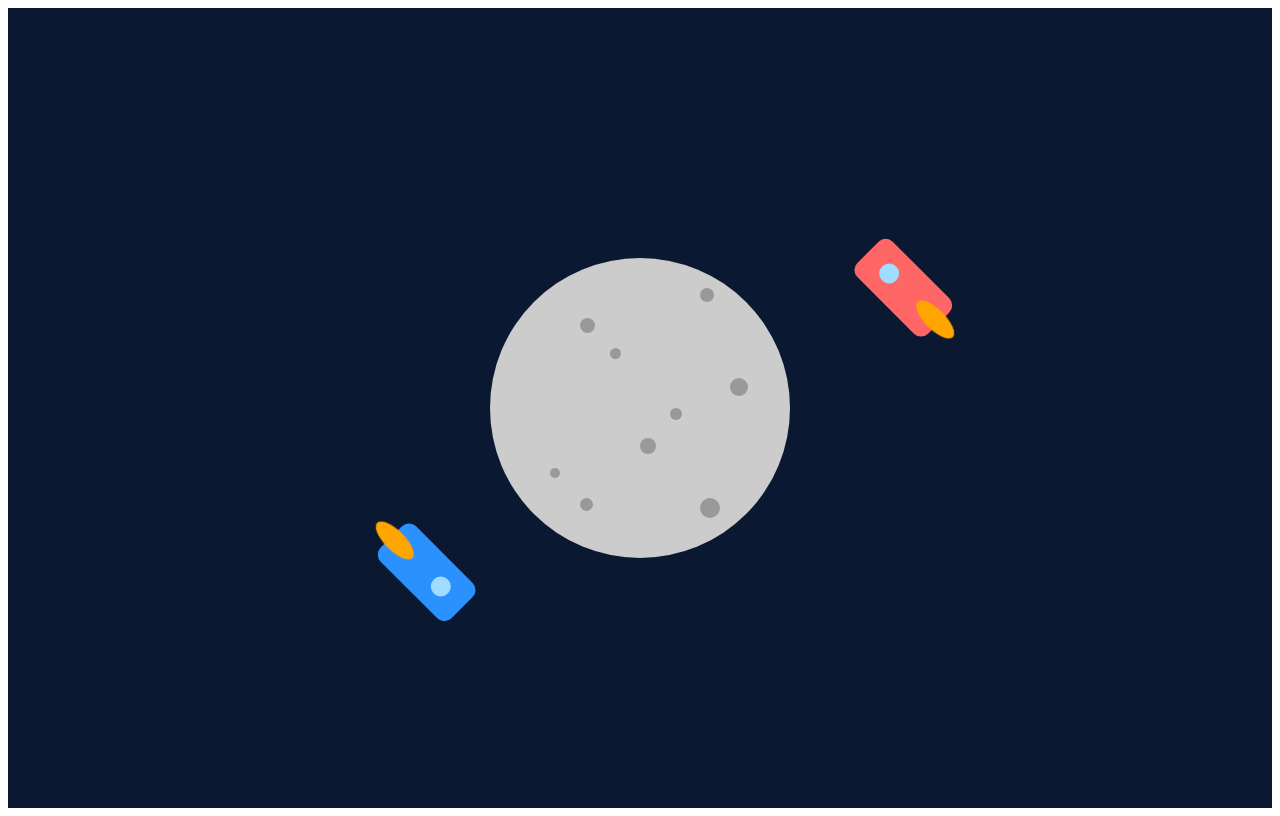
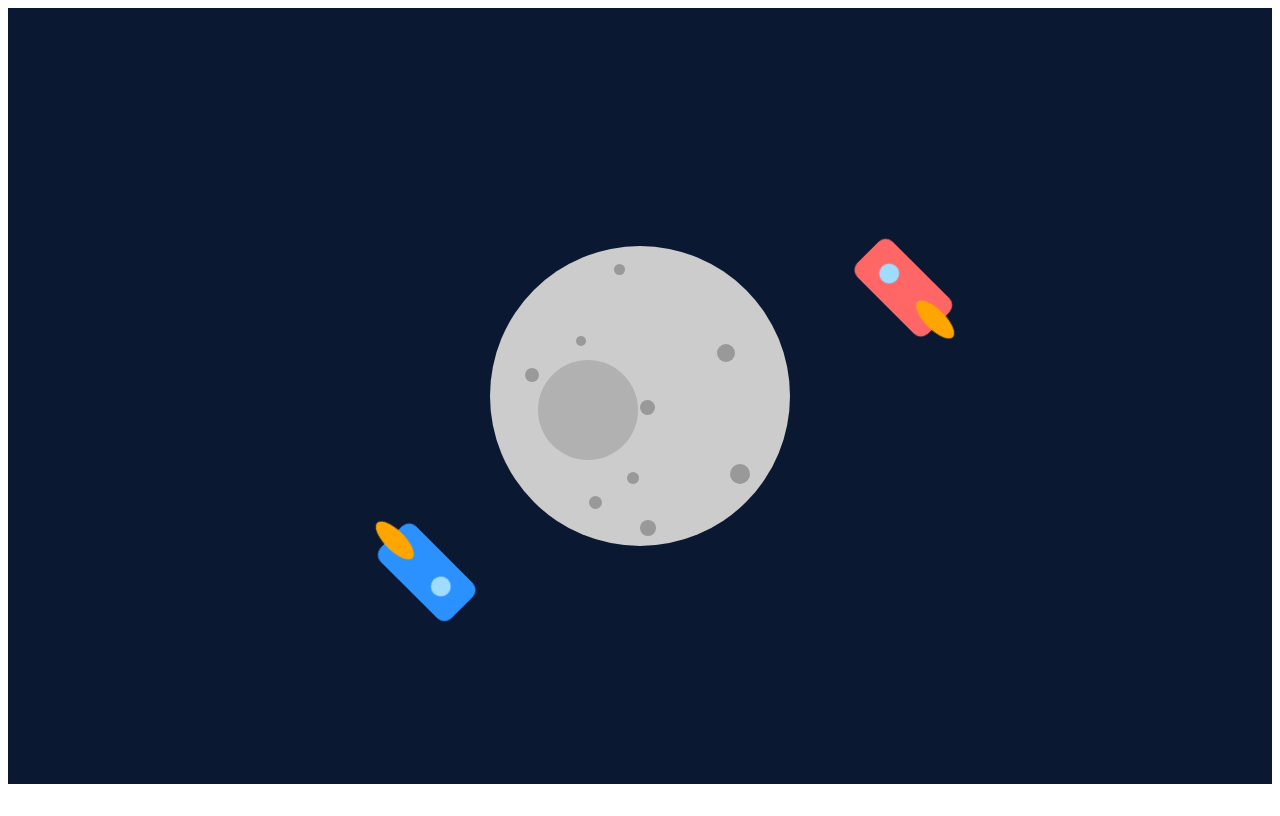
Before and after one commit to Estuardo07/Lab4-19202, a plain HTML site: page index.html in a window 1280 px wide. Drawn offline with Linux system fonts and the light colour scheme.

Commit message:
Drawing of a moon and a rocket v4

```diff
--- a/style.css
+++ b/style.css
@@ -1,6 +1,6 @@
 .background {
     background-color: #0A1931;
-    height: 100vh;
+    height: 97vh;
     display: flex;
     justify-content: center;
     align-items: center;
@@ -15,8 +15,30 @@
     overflow: hidden;
 }
 
+.moon::before {
+    content: '';
+    width: 100px;
+    height: 100px;
+    background-color: #aaaaaac4;
+    border-radius: 50%;
+    position: fixed;
+    top: 45%;
+    left: 42%;
+}
+
+.moon::after {
+    content: '';
+    width: 50px;
+    height: 50px;
+    background-color: #CCCCCC;
+    border-radius: 50%;
+    position: fixed;
+    top: 44%;
+    left: 50%;
+}
+
 .crater {
-    position: absolute;
+    position: fixed;
     background-color: #999999;
     border-radius: 50%;
 }
@@ -24,68 +46,68 @@
 .crater1 {
     width: 15px;
     height: 15px;
-    top: 20%;
-    left: 30%;
+    top: 50%;
+    left: 50%;
 }
 
 .crater2 {
     width: 12px;
     height: 12px;
-    top: 50%;
-    left: 60%;
+    top: 59%;
+    left: 49%;
 }
 
 .crater3 {
     width: 10px;
     height: 10px;
-    top: 70%;
-    left: 20%;
+    top: 42%;
+    left: 45%;
 }
 
 .crater4 {
     width: 18px;
     height: 18px;
-    top: 40%;
-    left: 80%;
+    top: 43%;
+    left: 56%;
 }
 
 .crater5 {
     width: 16px;
     height: 16px;
-    top: 60%;
+    top: 65%;
     left: 50%;
 }
 
 .crater6 {
     width: 14px;
     height: 14px;
-    top: 10%;
-    left: 70%;
+    top: 46%;
+    left: 41%;
 }
 
 .crater7 {
     width: 13px;
     height: 13px;
-    top: 80%;
-    left: 30%;
+    top: 62%;
+    left: 46%;
 }
 
 .crater8 {
     width: 11px;
     height: 11px;
-    top: 30%;
-    left: 40%;
+    top: 33%;
+    left: 48%;
 }
 
 .crater9 {
     width: 20px;
     height: 20px;
-    top: 80%;
-    left: 70%;
+    top: 58%;
+    left: 57%;
 }
 
 .rocket1 {
-    position: absolute;
+    position: fixed;
     bottom: 60%;
     left: 70%;
     transform: translateX(-50%);
@@ -105,7 +127,7 @@
     height: 20px;
     background-color: #a0dcff;
     border-radius: 50%;
-    position: absolute;
+    position: fixed;
     top: 30%;
     left: 50%;
     transform: translate(-50%, -50%);
@@ -116,7 +138,7 @@
     height: 50px;
     background-color: #FFA500;
     border-radius: 50%;
-    position: absolute;
+    position: fixed;
     bottom: -20px;
     left: 50%;
     transform: translateX(-50%);
@@ -124,7 +146,7 @@
 }
 
 .rocket2 {
-    position: absolute;
+    position: fixed;
     bottom: 20%;
     left: 30%;
     transform: translateX(-50%);
@@ -144,7 +166,7 @@
     height: 20px;
     background-color: #a0dcff;
     border-radius: 50%;
-    position: absolute;
+    position: fixed;
     top: 30%;
     left: 50%;
     transform: translate(-50%, -50%);
@@ -155,7 +177,7 @@
     height: 50px;
     background-color: #FFA500;
     border-radius: 50%;
-    position: absolute;
+    position: fixed;
     bottom: -20px;
     left: 50%;
     transform: translateX(-50%);
```
